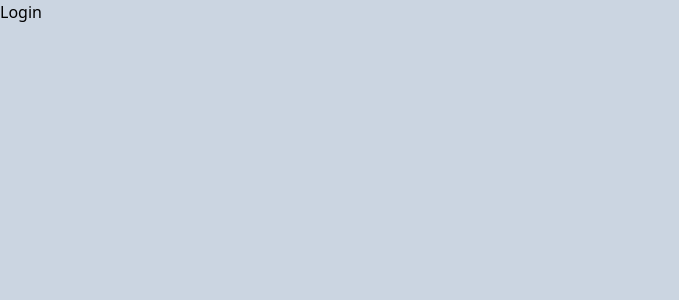
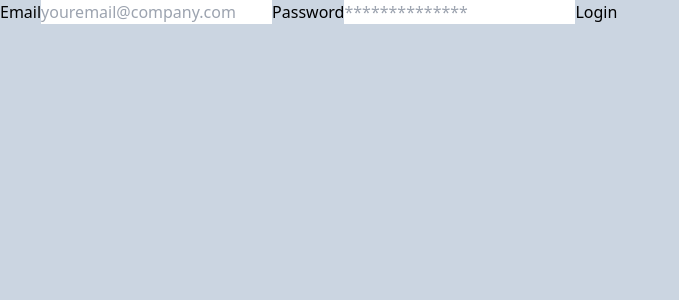
Before and after one commit to alexmarinmendez/react-clase-10-auth, a React (Create React App) app: page /login in a window 1280 px wide. Shown: the top 300 px of the page, without its empty margins (0-679 px from the left). Built offline with nearby package versions, Linux system fonts and the light colour scheme.

Commit message:
feat: login component

```diff
--- a/src/components/Login.js
+++ b/src/components/Login.js
@@ -1,7 +1,35 @@
-import React from 'react';
+import { useState } from 'react';
+import { useAuth } from '../contexts/AuthContext';
 
 const Login = () => {
-  return <div>Login</div>;
+  const [user, setUser] = useState({
+    email: '',
+    password: '',
+  });
+  const { error, login } = useAuth();
+
+  const handleChange = ({ target: { name, value } }) => {
+    // console.log(name, value);
+    setUser({ ...user, [name]: value });
+  };
+
+  const handleSubmit = (e) => {
+    e.preventDefault();
+    login(user.email, user.password);
+  };
+
+  return (
+    <div>
+      {error && <p>{error}</p>}
+      <form onSubmit={handleSubmit}>
+        <label htmlFor="email">Email</label>
+        <input type="text" name="email" placeholder="youremail@company.com" onChange={handleChange} />
+        <label htmlFor="password">Password</label>
+        <input type="password" name="password" placeholder="**************" onChange={handleChange} />
+        <button>Login</button>
+      </form>
+    </div>
+  );
 };
 
 export default Login;
```
